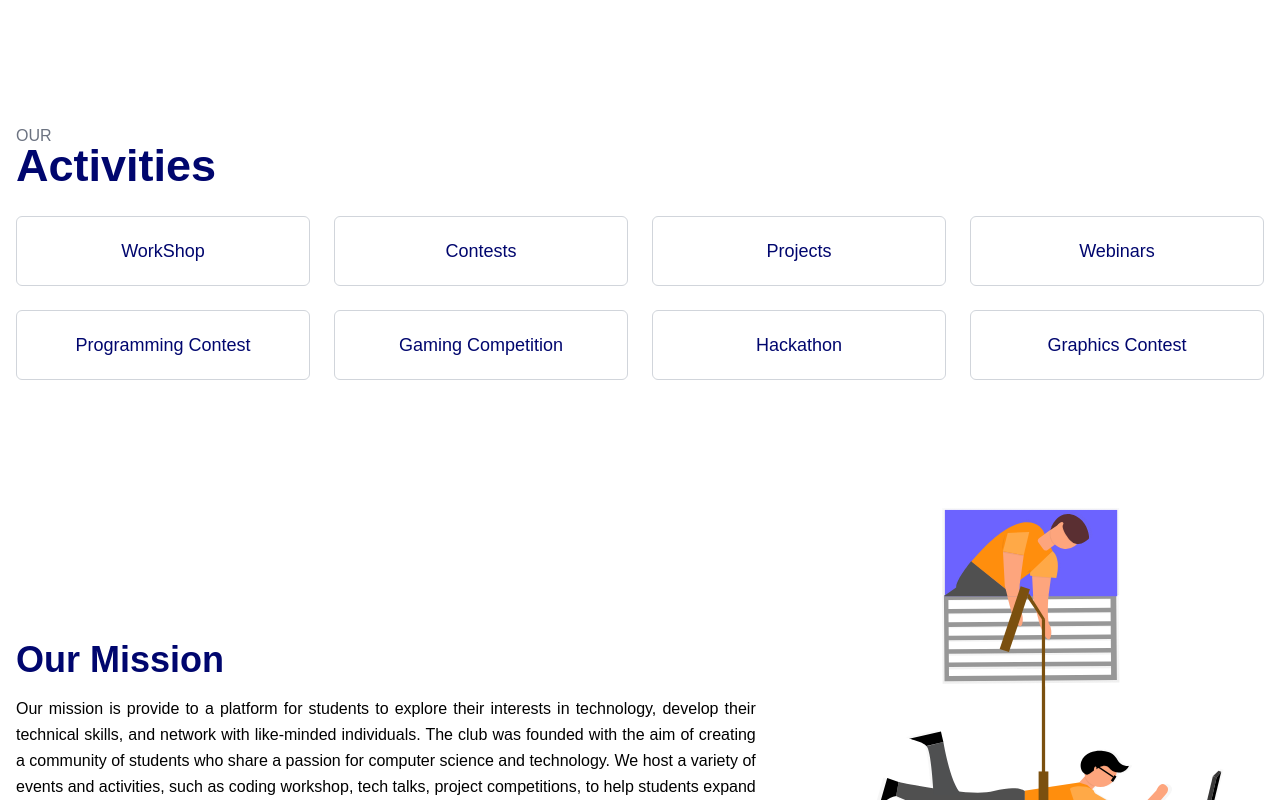
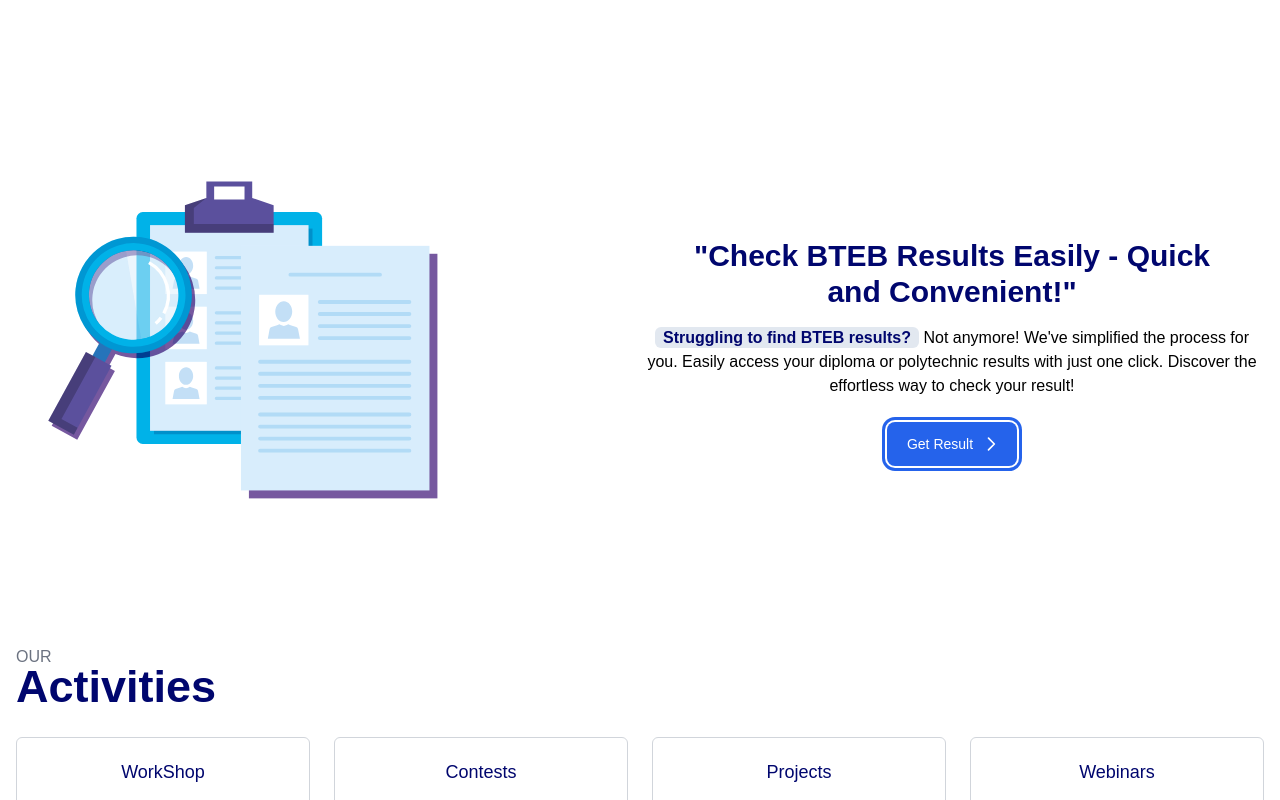
Before and after one commit to Shakiqurrahman/computer-club-spi, a React (Vite) app: page / in a window 1280 px wide. Shown: the part 1200-2000 px from the top of the page. Built offline with nearby package versions, Linux system fonts and the light colour scheme.

Commit message:
result banner added

```diff
--- a/src/Pages/HomePage.jsx
+++ b/src/Pages/HomePage.jsx
@@ -3,6 +3,7 @@
 import OurActivities from "../components/OurActivities";
 import OurMission from "../components/OurMission";
 import OurVision from "../components/OurVision";
+import ResultBanner from "../components/ResultBanner";
 import WhyJoinUs from "../components/WhyJoinUs";
 
 const HomePage = () => {
@@ -11,6 +12,9 @@
       <Hero />
       <div className="my-16 sm:my-32">
         <WhyJoinUs />
+      </div>
+      <div className="my-16 sm:my-32">
+        <ResultBanner />
       </div>
       <div className="my-16 sm:my-32">
         <OurActivities />
--- a/src/Pages/ResultPage.jsx
+++ b/src/Pages/ResultPage.jsx
@@ -21,7 +21,7 @@
         <MdNavigateNext size={22} />
         <span className="text-[#2030e0]">Results</span>
       </h3>
-      <div className="mt-6 mb-32">
+      <div className="mt-8 mb-32">
         <ResultHero />
       </div>
     </>
--- /dev/null
+++ b/src/components/ResultBanner.jsx
@@ -0,0 +1,51 @@
+import React from "react";
+import { Link } from "react-router-dom";
+import img from "../assets/result-banner.svg";
+
+const ResultBanner = () => {
+  return (
+    <section className="flex flex-col md:flex-row items-center gap-6 md:gap-0">
+      <div className="w-full">
+        <img className="w-[80%] mx-auto md:mx-0" src={img} alt="Image" />
+      </div>
+      <div className="w-full md:mt-16 flex flex-col justify-center items-center">
+        <h2 className="text-xl sm:text-2xl md:text-3xl font-semibold text-secondary text-center mb-4">
+          "Check BTEB Results Easily - Quick <br /> and Convenient!"
+        </h2>
+        <p className="text-center">
+          <span className="bg-slate-200 text-secondary px-2 py-0.5 rounded-md font-semibold">
+            Struggling to find BTEB results?
+          </span>{" "}
+          Not anymore! We've simplified the process for you. Easily access your
+          diploma or polytechnic results with just one click. Discover the
+          effortless way to check your result!
+        </p>
+
+        <Link to="/results">
+        <button className="relative group overflow-hidden px-5 py-3 rounded-lg flex items-center bg-blue-600 hover:bg-blue-600/90 duration-300 mt-6 ring ring-blue-600 ring-offset-2">
+          <span className="relative text-sm text-white">Get Result</span>
+          <div className="flex items-center -space-x-3 translate-x-3">
+            <div className="w-4 h-[1.6px] rounded bg-white origin-left scale-x-0 transition duration-300 group-hover:scale-x-100"></div>
+            <svg
+              xmlns="http://www.w3.org/2000/svg"
+              className="h-5 w-5 stroke-white -translate-x-2 transition duration-300 group-hover:translate-x-0"
+              fill="none"
+              viewBox="0 0 24 24"
+              stroke="currentColor"
+              strokeWidth="2"
+            >
+              <path
+                strokeLinecap="round"
+                strokeLinejoin="round"
+                d="M9 5l7 7-7 7"
+              />
+            </svg>
+          </div>
+        </button>
+        </Link>
+      </div>
+    </section>
+  );
+};
+
+export default ResultBanner;
--- a/src/components/ResultHero.jsx
+++ b/src/components/ResultHero.jsx
@@ -5,13 +5,13 @@
   return (
     <section className="flex flex-col md:flex-row  items-center gap-6 sm:gap-16">
       <div className="w-full">
-        <img className="w-[80%]" src={resultImg} alt="Image" />
+        <img className="w-full sm:w-[80%]" src={resultImg} alt="Image" />
       </div>
       <div className="w-full">
         <h2 className="text-center text-3xl font-semibold text-secondary">Get Your Result</h2>
-        <p className="text-center text-sm font-semibold mb-8">by just One Click!</p>
+        <p className="text-center text-sm font-semibold mb-4">by just One Click!</p>
 
-        <form className="max-w-md mx-auto bg-[#f6f5f1] p-10 rounded-2xl">
+        <form className="max-w-md mx-auto bg-[#f6f5f1] p-8 rounded-2xl">
           <label htmlFor="exam" className="block mb-2 text-sm font-medium">
             Exam
           </label>
--- a/src/components/shared/Header.jsx
+++ b/src/components/shared/Header.jsx
@@ -1,5 +1,5 @@
 import { useState } from "react";
-import { NavLink } from "react-router-dom";
+import { Link, NavLink } from "react-router-dom";
 import logo from "../../assets/logo.png";
 
 const Header = () => {
@@ -11,8 +11,9 @@
     <header className="bg-white fixed top-0 z-10 w-full">
       <div className="max-width bg-white flex h-20 w-full justify-between items-center border-b ">
         <div className="flex items-center">
+          <Link to='/'>
           <img className="h-14" src={logo} alt="Logo" />
-          <h1 className="text-lg font-semibold font-poppins"></h1>
+          </Link>
         </div>
 
         <nav>
```
Also changed, not shown: src/assets/result-banner.svg (added).
